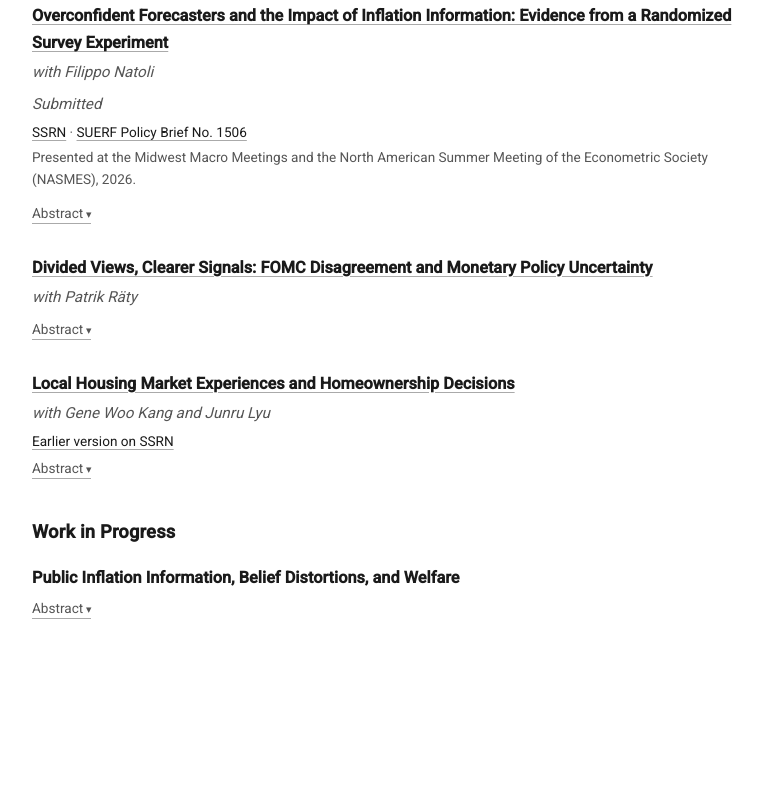
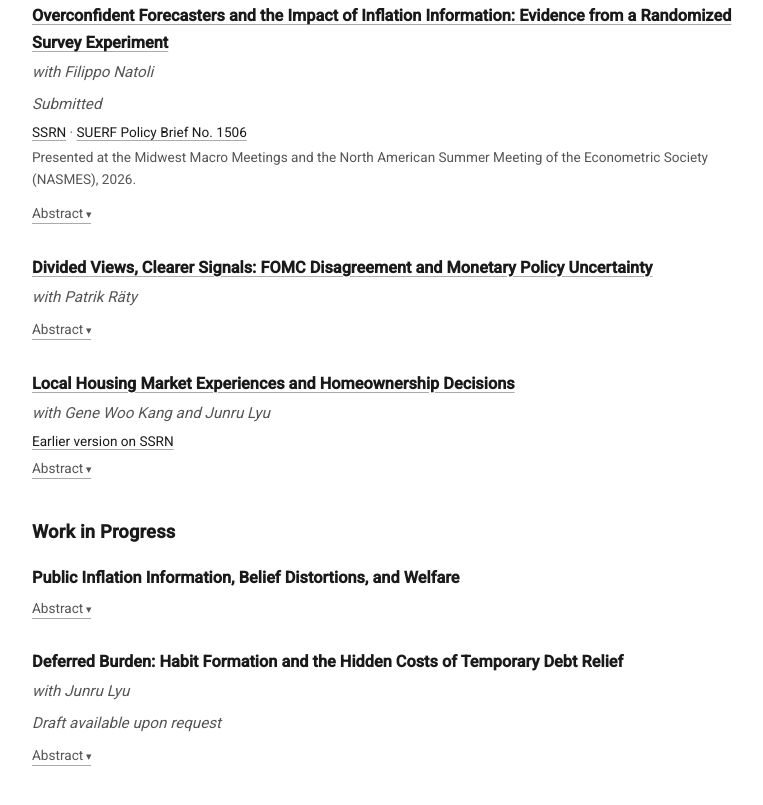
Before and after one commit to sharathsonti/sharathsonti.github.io, a plain HTML site: page research.html in a window 1280 px wide. Shown: the part 390-1195 px from the top of the page, without its empty margins (252-1015 px from the left). Before the commit the page ends 1119 px from the top, so only its background shows below. Drawn offline with Linux system fonts and the light colour scheme.

Commit message:
Research: add Deferred Burden (with Junru Lyu) to Work in Progress
Co-Authored-By: Claude Fable 5.2 <noreply@anthropic.com>

```diff
--- a/research.html
+++ b/research.html
@@ -89,6 +89,16 @@
         <p class="paper-abstract">I study how the welfare effects of public signals about inflation depend on the belief distortions shaping firms' expectations. In a simple pricing framework with noisy information, I show that overconfidence in private information lowers welfare by amplifying firms' responses to idiosyncratic noise and increasing inefficient price dispersion. More precise public information reduces these distortions and improves welfare. With extrapolation or diagnostic expectations, more precise public information can make prices respond too strongly to aggregate shocks, generating welfare losses that may outweigh the gains from lower price dispersion.</p>
       </details>
     </div>
+
+    <div class="paper">
+      <span class="paper-title">Deferred Burden: Habit Formation and the Hidden Costs of Temporary Debt Relief</span>
+      <div class="paper-meta">with Junru Lyu</div>
+      <div class="paper-meta">Draft available upon request</div>
+      <details class="paper-details">
+        <summary>Abstract</summary>
+        <p class="paper-abstract">While debt relief programs are often viewed as beneficial, little is known about its impact on spending habits and long-run financial health. This paper studies the federal student loan repayment pause during COVID-19 using UC-CCP panel data and a difference-in-differences design with inverse probability weighting and IV strategies. We find that while the pause modestly eased short-run financial strain and increased consumption, it also fostered habit formation: borrowers expanded recurring spending and later faced elevated delinquency once repayments resumed. These dynamics cannot be explained by a standard neoclassical model of consumption smoothing but are consistent with reference-dependent preferences induced habit persistence. A structural counterfactual shows that alternative pause designs could have reduced during-pause habit formation and post-pause distress, highlighting welfare trade-offs in liquidity-driven debt relief. The results reveal that well-intentioned forbearance can generate unintended behavioral costs alongside its immediate benefits.</p>
+      </details>
+    </div>
   </main>
 </body>
 </html>
```
